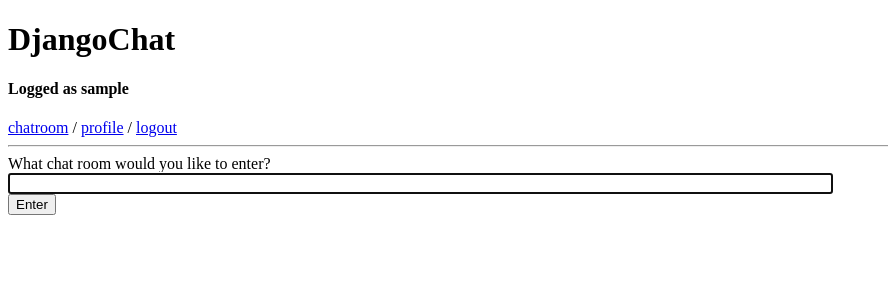
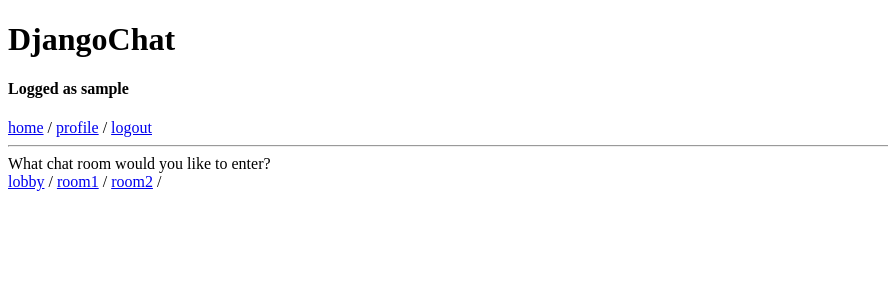
Before and after one commit to hernannieto89/djangochat, a Django app: page / in a window 1280 px wide. Shown: the top 300 px of the page, without its empty margins (0-888 px from the left). Run offline with Django 3.2, Linux system fonts and the light colour scheme; the visitor is signed in with stand-in values (Sample User, id 1).

Commit message:
Rooms available restricted to lobby, room1 and room2

```diff
--- a/chat/templates/chat/index.html
+++ b/chat/templates/chat/index.html
@@ -12,22 +12,11 @@
 </head>
 <body>
     What chat room would you like to enter?<br/>
-    <input id="room-name-input" type="text" size="100"/><br/>
-    <input id="room-name-submit" type="button" value="Enter"/>
 
-    <script>
-        document.querySelector('#room-name-input').focus();
-        document.querySelector('#room-name-input').onkeyup = function(e) {
-            if (e.keyCode === 13) {  // enter, return
-                document.querySelector('#room-name-submit').click();
-            }
-        };
+    <a href="{% url 'chat:room' 'lobby' %}">lobby</a> /
+    <a href="{% url 'chat:room' 'room1' %}">room1</a> /
+    <a href="{% url 'chat:room' 'room2' %}">room2</a> /
 
-        document.querySelector('#room-name-submit').onclick = function(e) {
-            var roomName = document.querySelector('#room-name-input').value;
-            window.location.pathname = '/chat/' + roomName + '/';
-        };
-    </script>
 </body>
 </html>
     {% else %}
--- a/chat/templates/registration/base.html
+++ b/chat/templates/registration/base.html
@@ -11,7 +11,7 @@
       <h1>DjangoChat</h1>
       {% if user.is_authenticated %}
         <h4>Logged as {{ user }}</h4>
-        <a href="{% url 'chat:index' %}">chatroom</a> /
+        <a href="{% url 'chat:index' %}">home</a> /
         <a href="{% url 'chat:profile' %}">profile</a> /
         <a href="{% url 'chat:logout' %}">logout</a>
       {% else %}
--- a/chat/urls.py
+++ b/chat/urls.py
@@ -11,7 +11,7 @@ app_name = 'chat'
 
 urlpatterns = [
     url(r'^$', views.index_view, name='index'),
-    url(r'^chat/(?P<room_name>[^/]+)/$', views.room_view, name='room'),
+    url(r'^chat/(lobby|room1|room2)/$', views.room_view, name='room'),
     url(r'^login/$', auth_views.LoginView.as_view(), name='login'),
     url(r'^logout/$', auth_views.LogoutView.as_view(), name='logout'),
     url(r'^register/$', views.register_view, name='register'),
```
